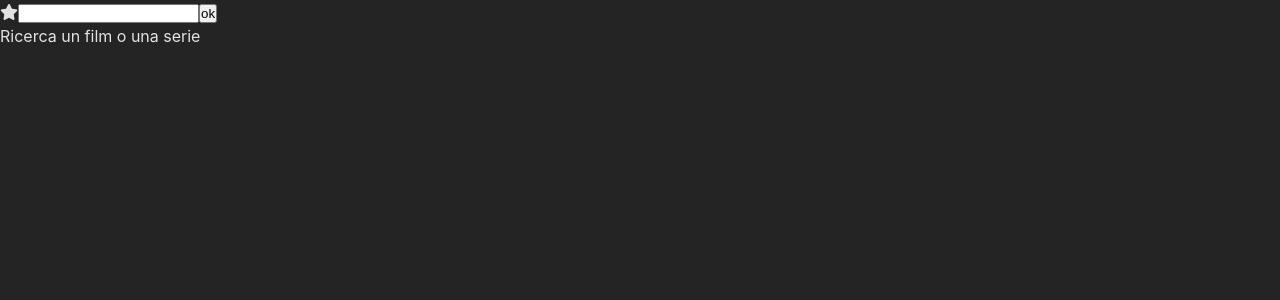
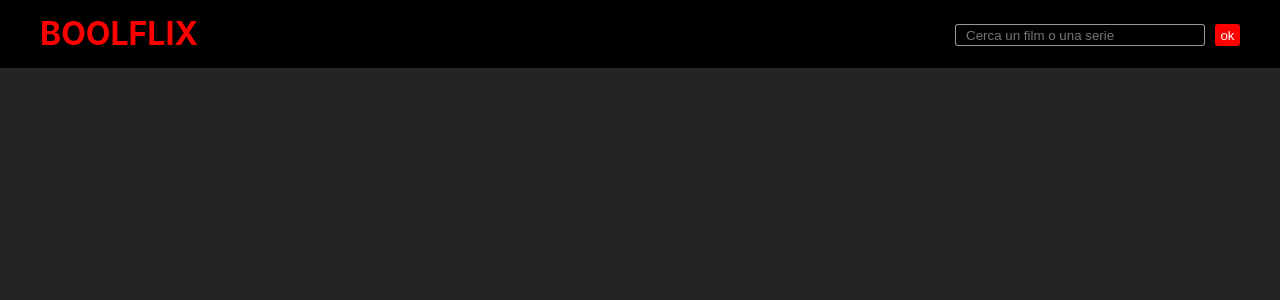
Before and after one commit to soniagaber/vite-boolflix, a Vue app: page / in a window 1280 px wide. Shown: the top 300 px of the page. Built offline with nearby package versions, Linux system fonts and the light colour scheme.

Commit message:
fatto header

```diff
--- a/src/App.vue
+++ b/src/App.vue
@@ -47,7 +47,6 @@ export default {
 </script>
 
 <template>
-  <i class="fa-solid fa-star"></i>
   <AppHeader @cercaFilm="cercaFilm()" @cercaSerie="cercaSerie()" @noRisultati="noRisultati()"></AppHeader>
   <AppMain></AppMain>
 
--- a/src/components/AppHeader.vue
+++ b/src/components/AppHeader.vue
@@ -9,7 +9,42 @@ export default{
     }
 }</script>
 <template>
-    <input type="text" v-model="store.ricerca">
-    <button @click="$emit('cercaFilm'), $emit('cercaSerie'), $emit('noRisultati')" > ok </button>
+    <div id="header-container">
+        <h1>BOOLFLIX</h1>
+        <div id="ricerca-container">
+            <input type="text" v-model="store.ricerca" placeholder="Cerca un film o una serie">
+            <button @click="$emit('cercaFilm'), $emit('cercaSerie'), $emit('noRisultati')" > ok </button>
+        </div>
+    </div>
 </template>
-<style lang="scss" scoped></style>
+<style lang="scss" scoped>
+    #header-container{
+        background-color: black;
+        display: flex;
+        justify-content: space-between;
+        align-items: center;
+        padding: 10px 40px;
+        h1{
+            color: red;
+        }
+        input{
+            width: 250px;
+            padding: 0 10px;
+            height: 22px;
+            background-color: black;
+            border: 1px solid rgba(255, 255, 255, 0.6);
+            color: white;
+            border-radius: 3px;
+        }
+        button{
+            margin-left: 10px;
+            height: 22px;
+            width: 25px;
+            background-color: red;
+            cursor: pointer;
+            border-radius: 3px;
+            color: white;
+            border: none;
+        }
+    }
+</style>
--- a/src/components/AppMain.vue
+++ b/src/components/AppMain.vue
@@ -26,7 +26,7 @@ export default {
         <SerieItem v-for="ser in store.serie" :serie="ser" class="serie"></SerieItem>
     </ul>
     <div v-else-if="store.film.length ==0 && store.serie.length == 0 && this.store.ricerca==''">
-        Ricerca un film o una serie
+
     </div>
     <div v-else>
         {{ this.store.messaggio }}
```
